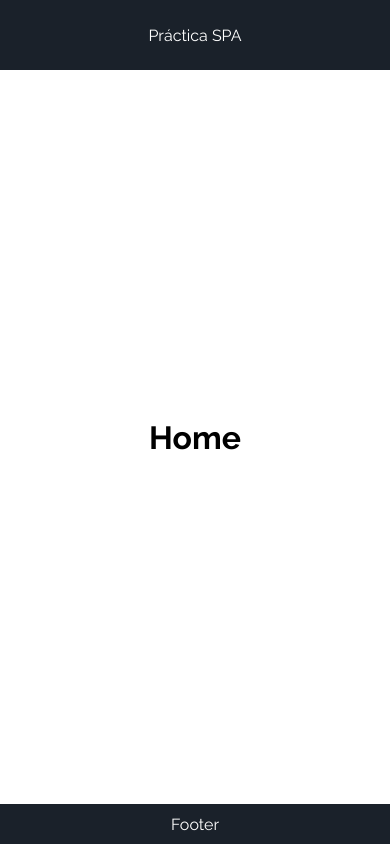
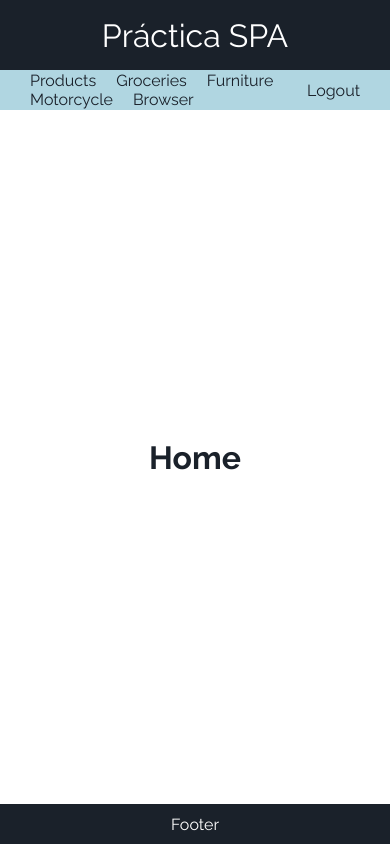
Before and after one commit to DREWiex/practica-spa, a React (Vite) app: page / in a window 390 px wide. Built offline with nearby package versions, Linux system fonts and the light colour scheme.

Commit message:
Nav terminado. Pendiente mejorar responsive

```diff
--- a/src/App.jsx
+++ b/src/App.jsx
@@ -1,6 +1,7 @@
 import { Route, Routes, Navigate } from 'react-router-dom';
 import { LoginPage } from './auth/pages/LoginPage';
 import { BrowserPage, FurniturePage, GroceriesPage, HomePage, MotorcyclePage, ProductsPage } from './products/pages';
+import { NavBar } from './components/NavBar';
 
 function App() {
 
@@ -11,6 +12,8 @@ function App() {
     <header className="flex bg-dark">
       <p>Práctica SPA</p>
     </header>
+
+    <NavBar />
 
     <main className="flex">
 
--- /dev/null
+++ b/src/components/NavBar.jsx
@@ -0,0 +1,30 @@
+import { Link } from 'react-router-dom';
+
+export const NavBar = () => {
+
+
+    return (
+
+        <nav className='flex'>
+
+            <ul className='nav-menu'>
+
+                <div className='nav-li'>
+                    <li><Link to='/products'>Products</Link></li>
+                    <li><Link to='/groceries'>Groceries</Link></li>
+                    <li><Link to='/furniture'>Furniture</Link></li>
+                    <li><Link to='/motorcycle'>Motorcycle</Link></li>
+                    <li><Link to='/browser'>Browser</Link></li>
+                </div>
+
+                <div className='nav-li'>
+                    <li><Link to='/logout'>Logout</Link></li>
+                </div>
+
+            </ul >
+
+        </nav>
+
+    );
+
+};
--- a/src/index.css
+++ b/src/index.css
@@ -12,6 +12,7 @@
   --danger: #ef2004;
 
   --headerheight: 70px;
+  --navheight: 40px;
   --footerheight: 40px;
 }
 
@@ -23,14 +24,24 @@
 
 body{
   font-family: 'Raleway', sans-serif;
+  color: var(--dark);
 }
 
 header{
   height: var(--headerheight);
 }
 
+header > p{
+  font-size: 2rem;
+}
+
+a{
+  text-decoration: none;
+  color: var(--dark);
+}
+
 main{
-  height: calc(100vh - (var(--headerheight) + var(--footerheight)));
+  height: calc(100vh - (var(--headerheight) + var(--footerheight) + var(--navheight)));
 }
 
 footer{
@@ -45,6 +56,26 @@ footer{
   width: 100%;
 }
 
+.nav-menu{
+  display: flex;
+  align-items: center;
+  justify-content: space-between;
+  width: 100%;
+  height: var(--navheight);
+  list-style: none;
+  padding: 0 20px;
+  background-color: var(--light);
+}
+
+.nav-li{
+  display: flex;
+  flex-wrap: wrap;
+}
+
+.nav-li > *{
+  padding: 0 10px;
+}
+
 .bg-dark{
   color: var(--white);
   background-color: var(--dark);
```
